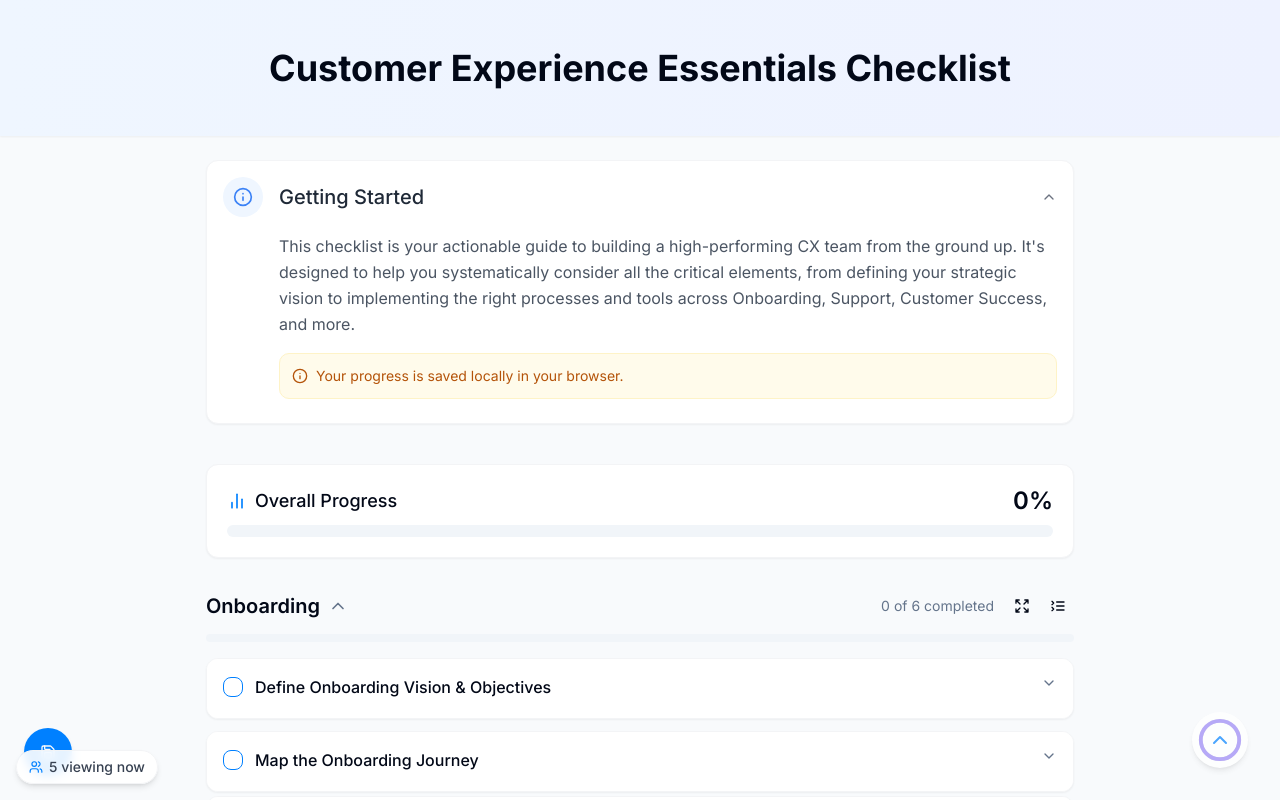
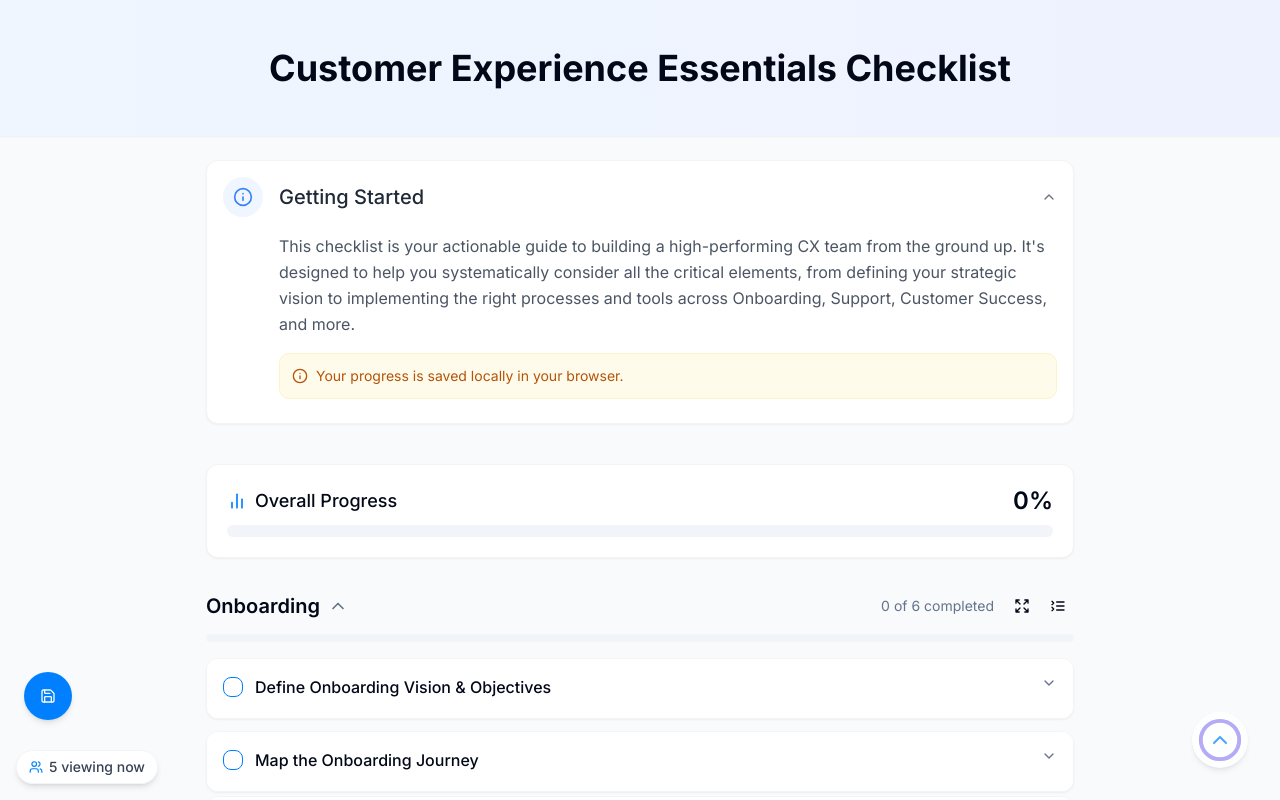
Before and after one commit to nexionly/cx-checklist, a React (Vite) app: page / in a window 1280 px wide. Shown: the top 800 px of the page. Built offline with nearby package versions, Linux system fonts and the light colour scheme.

Commit message:
Adjust Save Button Position
Ensure the save button is visible and does not overlap with the active viewers indicator.

```diff
--- a/src/components/ActiveViewers.tsx
+++ b/src/components/ActiveViewers.tsx
@@ -1,3 +1,4 @@
+
 import React, { useState, useEffect } from 'react';
 import { Users } from 'lucide-react';
 import { cn } from '@/lib/utils';
@@ -36,7 +37,7 @@ const ActiveViewers: React.FC<{ className?: string }> = ({ className }) => {
 
   return (
     <div className={cn(
-      "fixed bottom-4 left-4 bg-white/90 backdrop-blur-sm px-3 py-1.5 rounded-full shadow-md border border-gray-100 flex items-center gap-1.5 text-sm font-medium text-gray-700 transition-opacity animate-fade-in z-50",
+      "fixed bottom-4 left-4 bg-white/90 backdrop-blur-sm px-3 py-1.5 rounded-full shadow-md border border-gray-100 flex items-center gap-1.5 text-sm font-medium text-gray-700 transition-opacity animate-fade-in z-20",
       className
     )}>
       <Users size={14} className="text-primary" />
--- a/src/components/SaveOptions.tsx
+++ b/src/components/SaveOptions.tsx
@@ -41,7 +41,7 @@ const SaveOptions: React.FC<SaveOptionsProps> = ({ checklist, onSave }) => {
   };
 
   return (
-    <div className="fixed bottom-6 left-6 z-10">
+    <div className="fixed bottom-20 left-6 z-10">
       <TooltipProvider>
         <Tooltip>
           <TooltipTrigger asChild>
```
